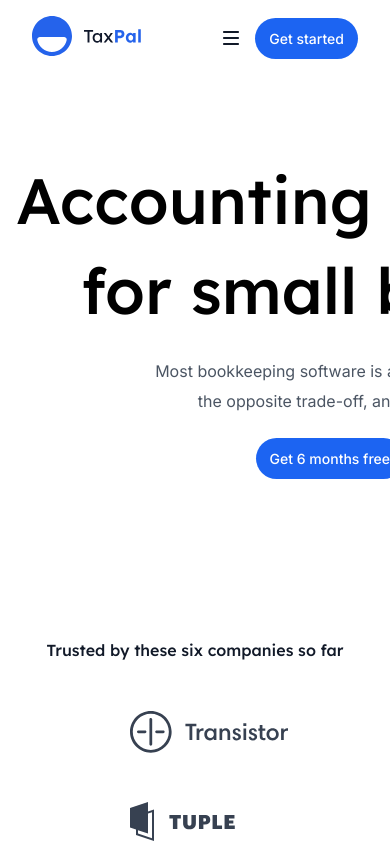
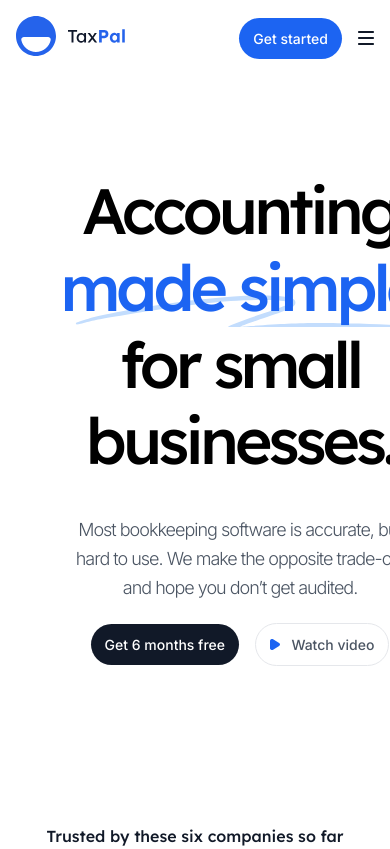
Before and after one commit to marouanrtima/Accounting-landing-page, a plain HTML site: page src/index.html in a window 390 px wide. Shown: the top 849 px of the page. Drawn offline with Linux system fonts and the light colour scheme.

Commit message:
we can see finish first part responsive

```diff
--- a/src/css/layouts/header.css
+++ b/src/css/layouts/header.css
@@ -76,14 +76,14 @@ header  .mobile{
   display: none;
   }
 
-header  .mobile .button-mobile{
+header  .mobile  img{
     margin-left: 1rem;
   }
 
 
-  @media (max-width : 980px){
+  @media (max-width : 767px){
     header.header-container.container {
-      padding: 1rem 2rem;
+      padding: 1rem 0;
       gap: 0;
   }
     .auth-container,
@@ -93,8 +93,12 @@ header  .mobile .button-mobile{
   header  .mobile{
     display: flex;
     justify-content: flex-end;
+    padding-right: 1rem;
     }
+  header .header-logo {
+      padding-left: 1rem;
   }
+}
 
   @media (min-width : 1200px){
     .container{
--- a/src/css/pages/home.css
+++ b/src/css/pages/home.css
@@ -23,6 +23,8 @@
   font-weight: 500;
   line-height: 5.6rem;
 }
+
+
 
 .title-accounting span {
   color: var(--primary-color);
@@ -59,6 +61,33 @@
   grid-template-columns: auto auto;
   align-items: center;
   gap: 0.7rem;
+}
+
+@media (max-width: 767px) {
+  .title-accounting{
+    text-align: center;
+    font-weight: 300;
+    width: 480px;
+    font-size: 49px;
+    padding: 1rem;
+    letter-spacing: -4px;
+}
+.title-accounting h2,
+.title-accounting span{
+line-height: 1.2;
+}
+
+.accounting-container .paraghraph{
+  width: 350px;
+  font-size: 18px;
+  letter-spacing: -1px;
+  font-weight: 300;
+  line-height: 1.6;
+}
+
+.accounting-container .traitement-paiment >  button{
+  background-color: #111928;
+}
 }
 
 .companies-container p:first-child {
--- a/src/index.html
+++ b/src/index.html
@@ -41,10 +41,10 @@
           <button>Get started today</button>
         </div>
         <div class="mobile">
-          <img class="menu" src="/assets/icons/menu.svg" alt="menu">
           <div class="button-mobile">
             <button>Get started</button>
           </div>
+          <img class="menu" src="/assets/icons/menu.svg" alt="menu">
         </div>
       </header>
       <div class="accounting-container container">
```
